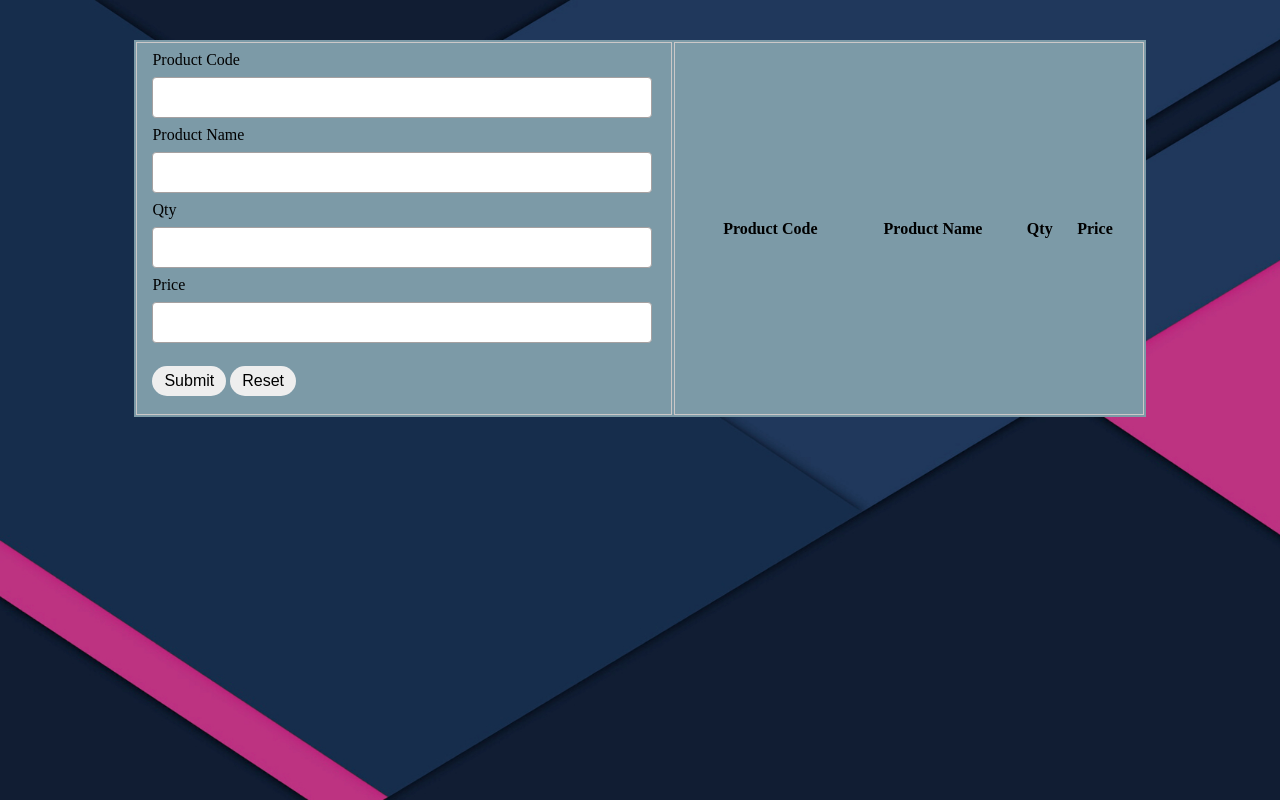
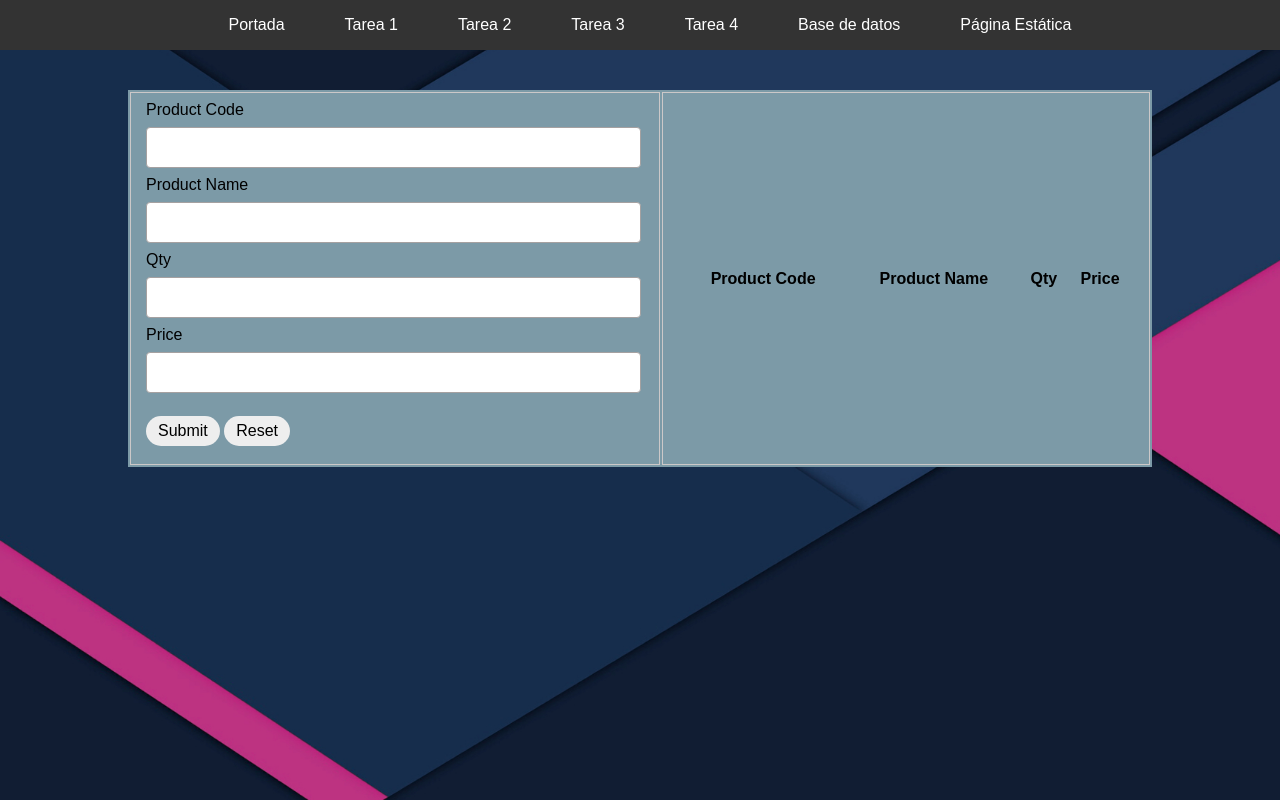
Before and after one commit to 30damy/Rios, a plain HTML site: page Portada/index.html in a window 1280 px wide. Drawn offline with Linux system fonts and the light colour scheme.

Commit message:
Update index.html

```diff
--- a/Portada/index.html
+++ b/Portada/index.html
@@ -1,4 +1,89 @@
 <!DOCTYPE html>
+<head>
+    <title>Crud Operation</title>
+    <link type="text/css" rel="stylesheet" href="style.css"
+</head>
+
+<head>
+    <meta charset="UTF-8">
+    <meta http-equiv="X-UA-Compatible" content="IE=edge">
+    <meta name="viewport" content="width=device-width, initial-scale=1.0">
+    <title>Menú Principal</title>
+    <style>
+        body {
+            font-family: sans-serif;
+            margin: 0;
+            padding: 0;
+            background-color: #f4f4f4;
+        }
+
+        header {
+            background-color: #333;
+            color: white;
+            padding: 1em 0;
+            text-align: center;
+        }
+
+        nav ul {
+            list-style: none;
+            padding: 0;
+            margin: 0;
+            display: flex;
+            justify-content: center;
+        }
+
+        nav ul li {
+            margin: 0 15px;
+        }
+
+        nav ul li a {
+            color: white;
+            text-decoration: none;
+            padding: 8px 15px;
+            border-radius: 5px;
+            transition: background-color 0.3s ease; /* Para una transición suave al pasar el ratón, aunque sin ser una animación compleja */
+        }
+
+        nav ul li a:hover {
+            background-color: #555;
+        }
+
+        .logo {
+            margin-right: 20px;
+        }
+
+        .logo img {
+            height: 40px; /* Ajusta la altura según necesites */
+            vertical-align: middle;
+        }
+    </style>
+</head>
+<body>
+    <header>
+        <div style="display: flex; align-items: center; justify-content: center;">
+            <div class="logo">
+                <a href="https://30damy.github.io/Rios/Portada/index.html">
+                </a>
+            </div>
+            <nav>
+                <ul>
+                    <li><a href="https://30damy.github.io/Rios/Portada/index.html">Portada</a></li>
+                    <li><a href="https://30damy.github.io/Rios/Tarea1/index.html">Tarea 1</a></li>
+                    <li><a href="https://30damy.github.io/Rios/Tarea2/index.html">Tarea 2</a></li>
+                    <li><a href="https://30damy.github.io/Rios/Tarea3/index.html">Tarea 3</a></li>
+                    <li><a href="https://30damy.github.io/Rios/Tarea4/index.html">Tarea 4</a></li>
+                    <li><a href="https://30damy.github.io/Rios/crud/index.html">Base de datos</a></li>
+                    <li><a href="https://30damy.github.io/Rios/pagina/intex.html">Página Estática</a></li>
+                                   </ul>
+            </nav>
+        </div>
+    </header>
+
+    <footer>
+        </footer>
+</body>
+</html>
+
 <head>
     <title>Crud Operation</title>
     <link type="text/css" rel="stylesheet" href="style.css"
@@ -52,4 +137,5 @@
     </table>
     <script type="text/javascript" src="./script.js"></script>
 </body>
+
 </html>
```
